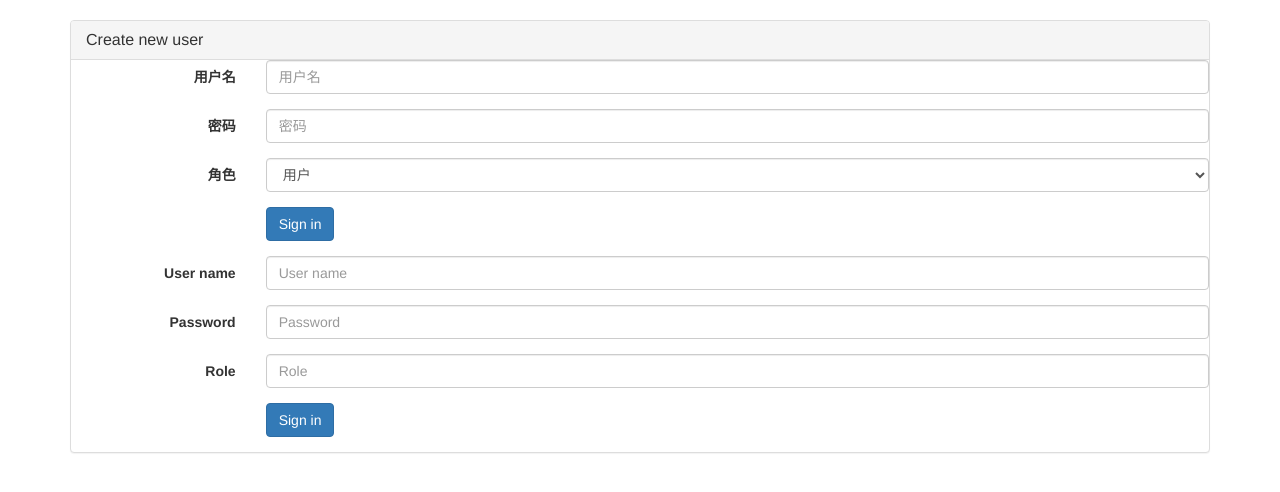
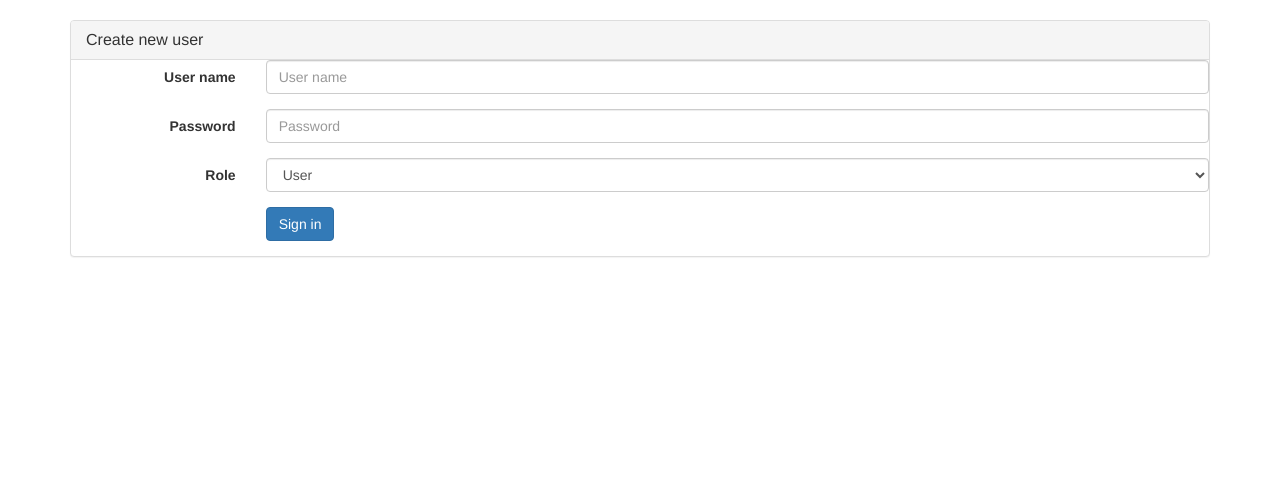
Before and after one commit to summer-Intern-2023/MUDU_Dataset, a Django app: page /info/add/ in a window 1280 px wide. Shown: the part 50-542 px from the top of the page. Run offline with Django 4.2, Linux system fonts and the light colour scheme; some libraries are stand-ins or nearby versions.

Commit message:
feature: change Simplified Chinese to English

```diff
--- a/setcollect/templates/info_add.html
+++ b/setcollect/templates/info_add.html
@@ -13,25 +13,25 @@
             <form class="form-horizontal" method="post">
                 {% csrf_token %}
                 <div class="form-group">
-                    <label for="inputEmail3" class="col-sm-2 control-label">用户名</label>
+                    <label for="inputEmail3" class="col-sm-2 control-label">User name</label>
                     <div class="col-sm-10">
-                        <input type="text" class="form-control" name="user" placeholder="用户名"
+                        <input type="text" class="form-control" name="user" placeholder="User name"
                             value="{{ request.GET.user }}">
                     </div>
                 </div>
                 <div class="form-group">
-                    <label for="inputPassword3" class="col-sm-2 control-label">密码</label>
+                    <label for="inputPassword3" class="col-sm-2 control-label">Password</label>
                     <div class="col-sm-10">
-                        <input type="text" class="form-control" name="pwd" placeholder="密码"
+                        <input type="text" class="form-control" name="pwd" placeholder="Password"
                             value="{{ request.GET.pwd }}">
                     </div>
                 </div>
                 <div class="form-group">
-                    <label for="inputPassword3" class="col-sm-2 control-label">角色</label>
+                    <label for="inputPassword3" class="col-sm-2 control-label">Role</label>
                     <div class="col-sm-10">
                         <select class="form-control" name="role" value="{{ request.GET.role }}">
-                            <option value="2">用户</option>
-                            <option value="1">管理员</option>
+                            <option value="2">User</option>
+                            <option value="1">administer</option>
                         </select>
                     </div>
                 </div>
@@ -48,34 +48,6 @@
                 </div>
                 {% endif %}
             </form>
-            <form class="form-horizontal" method="post">
-                {% csrf_token %}
-                <div class="form-group">
-                    <label for="inputEmail3" class="col-sm-2 control-label">User name</label>
-                    <div class="col-sm-10">
-                        <input type="text" class="form-control" name="user" placeholder="User name">
-                    </div>
-                </div>
-                <div class="form-group">
-                    <label for="inputPassword3" class="col-sm-2 control-label">Password</label>
-                    <div class="col-sm-10">
-                        <input type="text" class="form-control" name="pwd" placeholder="Password">
-                    </div>
-                </div>
-                <div class="form-group">
-                    <label for="inputPassword3" class="col-sm-2 control-label">Role</label>
-                    <div class="col-sm-10">
-                        <input type="text" class="form-control" name="role" placeholder="Role">
-                    </div>
-                </div>
-                <div class="form-group">
-                    <div class="col-sm-offset-2 col-sm-10">
-                        <button type="submit" class="btn btn-primary">Sign in</button>
-                    </div>
-                </div>
-            </form>
-
-
         </div>
     </div>
 </div>
--- a/setcollect/templates/user_list.html
+++ b/setcollect/templates/user_list.html
@@ -7,7 +7,7 @@
         <div style="margin-bottom: 10px;">
             <a class="btn btn-success" href="http://127.0.0.1:8000/question/user/tag/add/">
                 <span class="glyphicon glyphicon-plus-sign" aria-hidden="true"></span>
-                New question
+                Add lables
             </a>
         </div>
 
```
